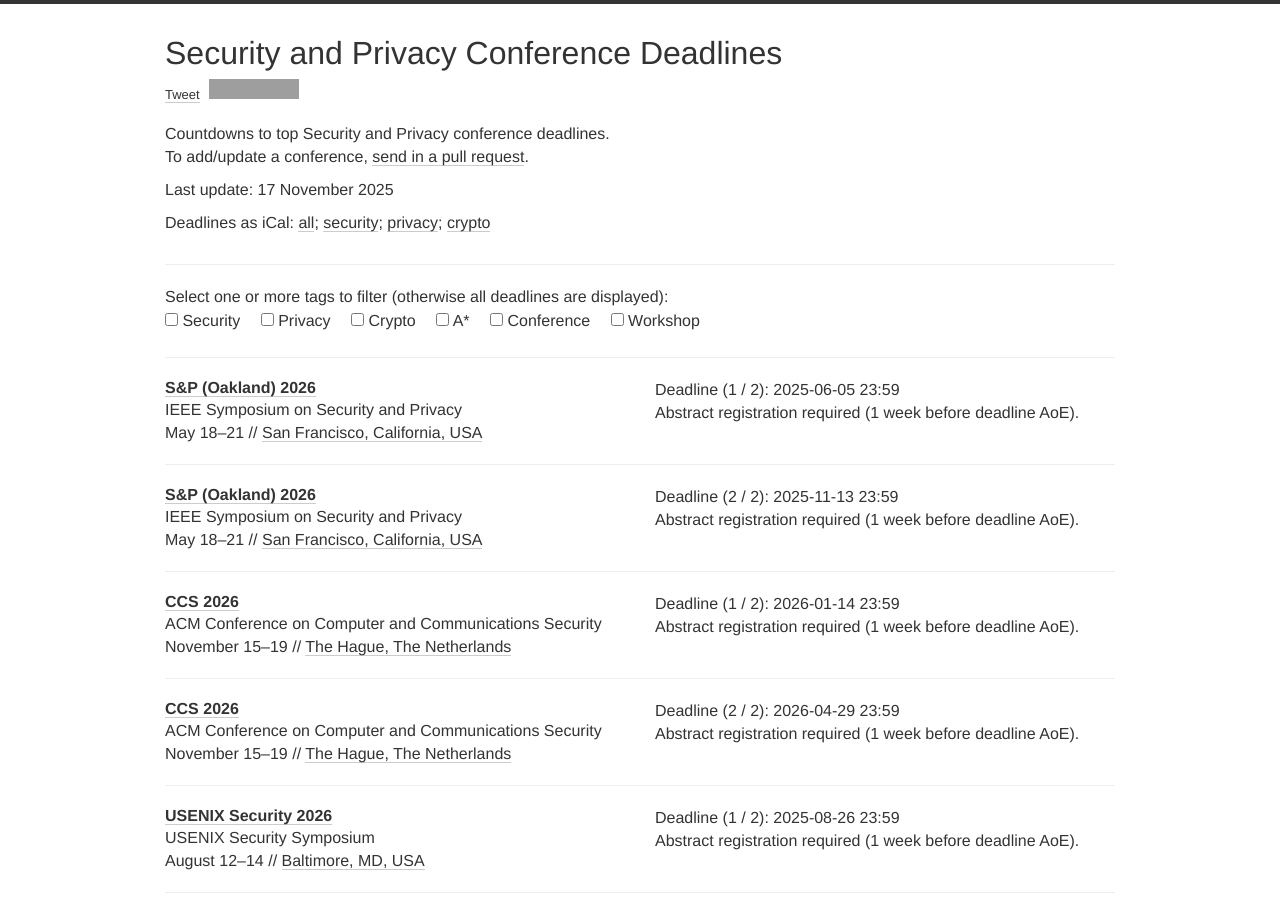
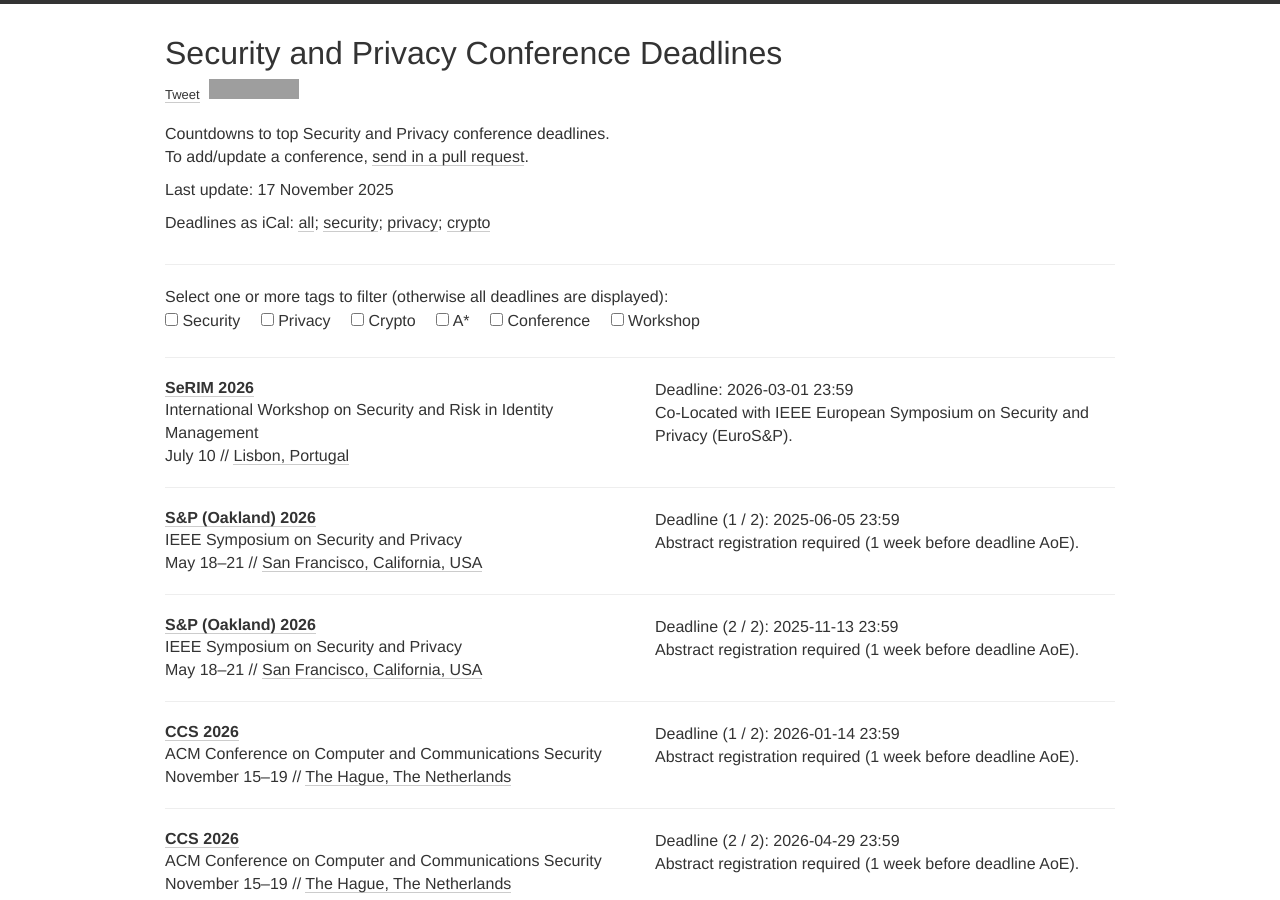
Before and after one commit to sec-deadlines/sec-deadlines.github.io, a Jekyll site: the page built from index.html, in a window 1280 px wide and 900 px high. Built offline with Jekyll 4.4.1, drawn with Linux system fonts in a browser that asks for light colours; nearby versions of some CDN libraries; comment, search, counter and statistics services are not loaded; grey boxes are pictures that could not be loaded.

Commit message:
Add SeRIM 2026

```diff
--- a/_data/conferences.yml
+++ b/_data/conferences.yml
@@ -1,4 +1,14 @@
 # Security and Privacy
+
+- name: SeRIM
+  description: International Workshop on Security and Risk in Identity Management
+  year: 2026
+  comment: Co-Located with IEEE European Symposium on Security and Privacy (EuroS&P).
+  link: https://st.fbk.eu/events/SeRIM2026/
+  deadline: ["2026-03-01 23:59"]
+  date: July 10
+  place: Lisbon, Portugal
+  tags: [SEC, PRIV, SHOP]
 
 - name: S&P (Oakland)
   year: 2026
```
